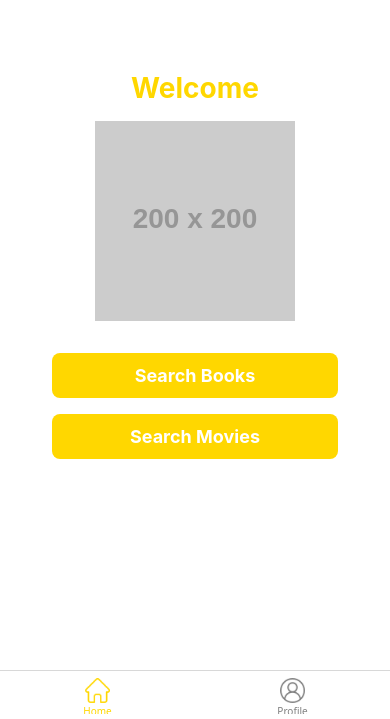
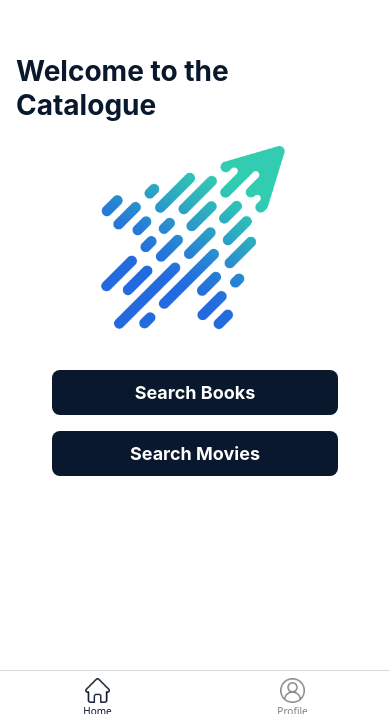
Before and after one commit to tektungg/SekawanMobile, a React Native app: screen /Home in a window 390 px wide. Shown: the part 125-844 px from the top of the page. Built offline with nearby package versions, Linux system fonts and the light colour scheme.

Commit message:
fix : home page layout

```diff
--- a/App.tsx
+++ b/App.tsx
@@ -48,7 +48,7 @@ const MainTabs = () => (
 
         return <Image source={iconSource} style={{ width: size, height: size, tintColor: color }} />;
       },
-      tabBarActiveTintColor: '#FFD700',
+      tabBarActiveTintColor: '#09182c',
       tabBarInactiveTintColor: 'gray',
     })}
   >
--- a/src/pages/HomePage.tsx
+++ b/src/pages/HomePage.tsx
@@ -4,8 +4,8 @@ import { View, Text, StyleSheet, Image, TouchableOpacity } from 'react-native';
 const HomePage = ({ navigation }: any) => {
   return (
     <View style={styles.container}>
-      <Text style={styles.header}>Welcome</Text>
-      <Image source={{ uri: 'https://via.placeholder.com/200' }} style={styles.image} />
+      <Text style={styles.header}>Welcome to the Catalogue</Text>
+      <Image source={require('../../assets/img/image.png')} style={styles.image} />
       <TouchableOpacity
         style={styles.button}
         onPress={() => navigation.navigate('ListStack', { screen: 'BookList' })}
@@ -33,7 +33,7 @@ const styles = StyleSheet.create({
   header: {
     fontSize: 28,
     fontWeight: 'bold',
-    color: '#FFD700',
+    color: '#09182c',
     marginBottom: 16,
   },
   image: {
@@ -42,7 +42,7 @@ const styles = StyleSheet.create({
     marginBottom: 32,
   },
   button: {
-    backgroundColor: '#FFD700',
+    backgroundColor: '#09182c',
     paddingVertical: 12,
     paddingHorizontal: 24,
     borderRadius: 8,
```
Also changed, not shown: assets/ico/star.png (added), assets/img/image.png (added).
